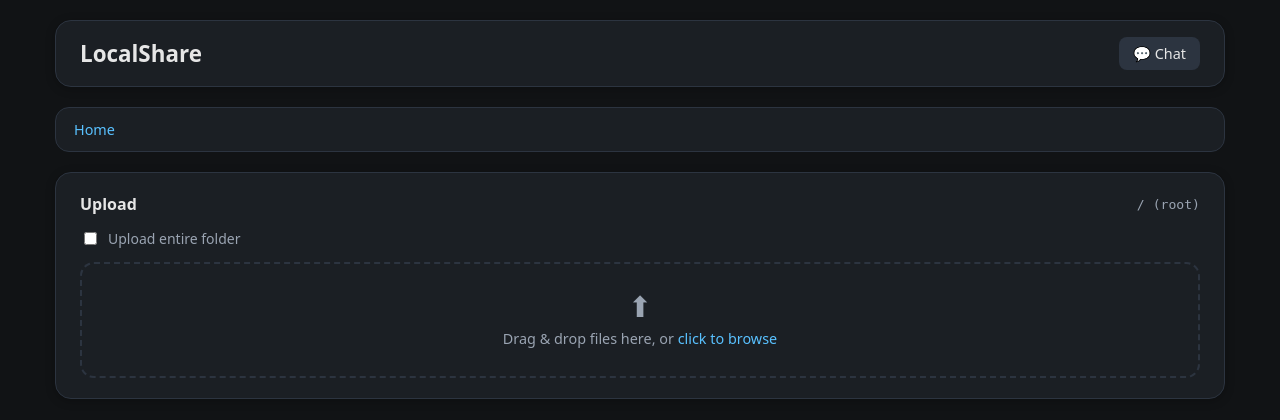
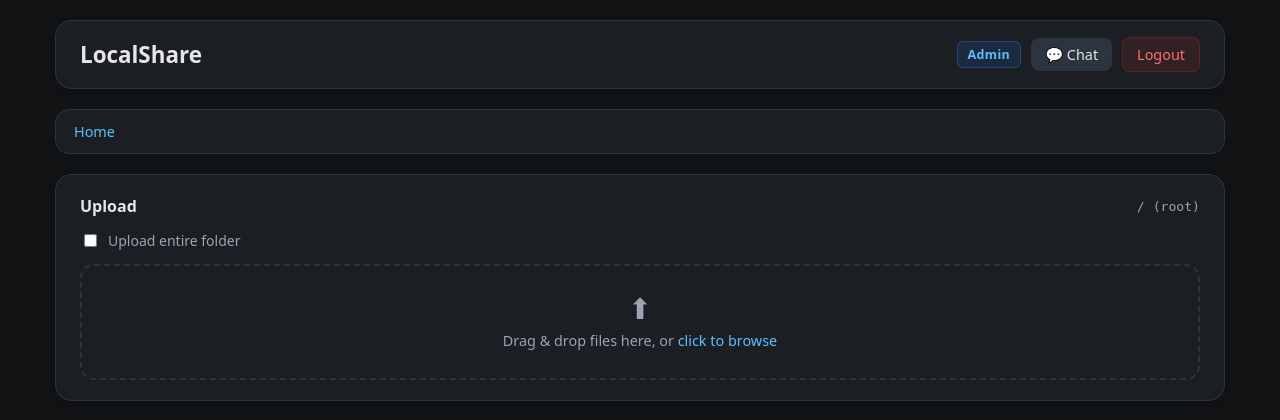
Before and after one commit to Hexanol777/LocalShare, a Flask app: page /browse in a window 1280 px wide. Shown: the top 420 px of the page. Run offline with Flask 3, Linux system fonts and the light colour scheme; parts of the project's set-up code (start-up, migrations or seed data) failed here and were passed over.

Commit message:
refactor: extract auth routes into routes/auth.py blueprint

```diff
--- a/app.py
+++ b/app.py
@@ -1,6 +1,9 @@
 import os
 import sys
+import secrets
 import logging
+from datetime import timedelta
+
 from flask import Flask
 from apscheduler.schedulers.background import BackgroundScheduler
 
@@ -9,7 +12,10 @@ from extensions import db, socketio
 logging.basicConfig(level=logging.INFO)
 logger = logging.getLogger(__name__)
 
-# --- App setup ---
+# ============================================================
+# APP SETUP
+# ============================================================
+
 app = Flask(__name__)
 
 # CLI Argument Parsing & Safety Flag
@@ -19,23 +25,59 @@ if custom_folder:
     if not os.path.isdir(custom_folder):
         print(f"Error: Directory '{custom_folder}' does not exist.")
         sys.exit(1)
-    app.config['UPLOAD_FOLDER'] = os.path.abspath(custom_folder)
+    app.config['UPLOAD_FOLDER']   = os.path.abspath(custom_folder)
     app.config['CLEANUP_ENABLED'] = False
 else:
-    app.config['UPLOAD_FOLDER'] = 'uploads'
+    app.config['UPLOAD_FOLDER']   = 'uploads'
     app.config['CLEANUP_ENABLED'] = True
 
 app.config['SQLALCHEMY_DATABASE_URI']        = 'sqlite:///database.db'
 app.config['SQLALCHEMY_TRACK_MODIFICATIONS'] = False
 app.config['MAX_CONTENT_LENGTH']             = 10_000 * 1024 * 1024  # 10 GB
 
+# ============================================================
+# AUTH CONFIG
+# ============================================================
+
+_SECRET_KEY     = os.environ.get('SECRET_KEY')
+_ADMIN_PASSWORD = os.environ.get('ADMIN_PASSWORD', 'admin123')
+
+if not _SECRET_KEY:
+    _SECRET_KEY = secrets.token_hex(32)
+    logger.warning(
+        "SECRET_KEY not set — using a randomly generated key. "
+        "Sessions will be invalidated on every restart. "
+        "Set SECRET_KEY as an environment variable for persistence."
+    )
+
+if _ADMIN_PASSWORD == 'admin123':
+    logger.warning(
+        "\n" + "=" * 62 +
+        "\n  WARNING: Default admin password in use!" +
+        "\n  Set ADMIN_PASSWORD as an environment variable before" +
+        "\n  exposing this server to your network." +
+        "\n" + "=" * 62
+    )
+
+app.config['SECRET_KEY']                 = _SECRET_KEY
+app.config['ADMIN_PASSWORD']             = _ADMIN_PASSWORD  # read by routes/auth.py
+app.config['PERMANENT_SESSION_LIFETIME'] = timedelta(days=30)
+
+# ============================================================
+# EXTENSIONS
+# ============================================================
+
 db.init_app(app)
 socketio.init_app(app, cors_allowed_origins='*', async_mode='threading')
 
-# --- Blueprints ---
+# ============================================================
+# BLUEPRINTS
+# ============================================================
+
 # Importing watch also registers the @socketio.on('join_watch') handler
 from routes.files import files_bp
 from routes.chat  import chat_bp
+from routes.auth  import auth_bp
 from routes.watch import (watch_bp,
                           watch_sessions, watch_lock,
                           viewers_data,   viewers_lock,
@@ -43,9 +85,26 @@ from routes.watch import (watch_bp,
 
 app.register_blueprint(files_bp)
 app.register_blueprint(chat_bp)
+app.register_blueprint(auth_bp)
 app.register_blueprint(watch_bp)
 
-# --- Scheduler ---
+# ============================================================
+# CONTEXT PROCESSOR
+# Context processors are app-level — they must be registered on
+# the app itself to inject into templates from all blueprints.
+# ============================================================
+
+from utils import is_admin
+
+@app.context_processor
+def inject_auth_status():
+    """Makes admin_mode available in every template automatically."""
+    return dict(admin_mode=is_admin())
+
+# ============================================================
+# SCHEDULER
+# ============================================================
+
 from utils import cleanup_old_files, cleanup_watch_sessions, cleanup_rate_limits, start_virtual_mdns
 
 def _cleanup_files():
@@ -64,7 +123,10 @@ scheduler.add_job(
 )
 scheduler.start()
 
-# --- Entrypoint ---
+# ============================================================
+# ENTRYPOINT
+# ============================================================
+
 if __name__ == '__main__':
     os.makedirs('instance', exist_ok=True)
     os.makedirs(app.config['UPLOAD_FOLDER'], exist_ok=True)
@@ -85,13 +147,11 @@ if __name__ == '__main__':
     # --- TRICK mDNS USING ZEROCONF ---
     zeroconf, service_info, machine_ip = start_virtual_mdns(hostname="share", port=80)
 
-    print(f"Running on:\n  http://{machine_ip}:5000\n  http://localhost:5000\n  http://share.local:5000")
     print("Press CTRL+C to quit")
 
     try:
         socketio.run(app, host='0.0.0.0', port=80)
     finally:
-        # Guarantee network cleanup hooks fire safely if application exits
         logger.info("De-registering broadcast parameters from local subnet routing tables...")
         zeroconf.unregister_service(service_info)
         zeroconf.close()
--- a/templates/browse.html
+++ b/templates/browse.html
@@ -13,7 +13,17 @@
     <!-- HEADER -->
     <div class="header-box">
         <h1>LocalShare</h1>
-        <a class="nav-pill" href="{{ url_for('chat.chat') }}">💬 Chat</a>
+        <div class="header-actions">
+            {% if admin_mode %}
+            <span class="admin-badge">Admin</span>
+            {% endif %}
+            <a class="nav-pill" href="{{ url_for('chat.chat') }}">💬 Chat</a>
+            {% if admin_mode %}
+            <a class="nav-pill nav-pill-logout" href="{{ url_for('auth.logout') }}">Logout</a>
+            {% else %}
+            <a class="nav-pill" href="{{ url_for('auth.login') }}">Login</a>
+            {% endif %}
+        </div>
     </div>
 
     <!-- BREADCRUMBS -->
@@ -24,7 +34,8 @@
         {% endfor %}
     </div>
 
-    <!-- UPLOAD ISLAND -->
+    <!-- UPLOAD ISLAND — admin only -->
+    {% if admin_mode %}
     <div class="upload-island">
 
         <div class="upload-island-header">
@@ -60,8 +71,9 @@
         </div>
 
     </div>
+    {% endif %}
 
-    <!-- READER BUTTON (image-only folders) -->
+    <!-- READER BUTTON -->
     {% if image_only %}
     <div style="text-align:center; margin-bottom:20px;">
         <a class="reader-button" href="{{ url_for('files.reader', path=current_path) }}">
@@ -77,7 +89,9 @@
         <a class="file-row folder-row" href="{{ url_for('files.browse', path=parent_path) }}">
             <div class="file-main">
                 <div class="thumb folder-thumb">📁</div>
-                <div class="file-info"><div class="file-name">..</div></div>
+                <div class="file-info">
+                    <div class="file-name">..</div>
+                </div>
             </div>
             <div class="file-meta">Parent Folder</div>
         </a>
@@ -86,6 +100,7 @@
         {% for item in items %}
 
         {% if item.type == 'dir' %}
+        <!-- FOLDER -->
         <a class="file-row folder-row" href="{{ url_for('files.browse', path=item.path) }}">
             <div class="file-main">
                 <div class="thumb folder-thumb">📁</div>
@@ -97,8 +112,10 @@
         </a>
 
         {% else %}
+        <!-- FILE -->
         <div class="file-row">
             <div class="file-main">
+
                 {% if item.has_thumbnail %}
                 <img class="thumb"
                      src="{{ url_for('files.thumbnail', file_id=item.file_id) }}"
@@ -109,13 +126,28 @@
                 {% endif %}
 
                 <div class="file-info">
-                    <div class="file-name" title="{{ item.name }}">{{ item.name }}</div>
+                    <!-- File name / inline rename form -->
+                    <div class="file-name" id="fname-{{ item.file_id }}" title="{{ item.name }}">
+                        {{ item.name }}
+                    </div>
+                    {% if admin_mode %}
+                    <form id="rename-form-{{ item.file_id }}"
+                          class="rename-form hidden"
+                          method="POST"
+                          action="{{ url_for('files.rename_file', file_id=item.file_id) }}">
+                        <input type="text" name="name" value="{{ item.name }}" class="rename-input">
+                        <button type="submit" class="admin-btn" title="Save">✓</button>
+                        <button type="button" class="admin-btn"
+                                onclick="cancelRename({{ item.file_id }})" title="Cancel">✕</button>
+                    </form>
+                    {% endif %}
                     <div class="file-meta-mobile">{{ item.size }}</div>
                 </div>
             </div>
 
             <div class="file-meta">{{ item.size }}</div>
 
+            <!-- Standard actions -->
             <div class="file-actions">
                 <a class="action-btn download-btn"
                    href="{{ url_for('files.download_file', file_id=item.file_id) }}">Download</a>
@@ -124,6 +156,21 @@
                    href="{{ url_for('files.stream_page', file_id=item.file_id) }}">Stream</a>
                 {% endif %}
             </div>
+
+            <!-- Admin actions -->
+            {% if admin_mode %}
+            <div class="admin-actions">
+                <button class="admin-btn rename-btn"
+                        onclick="startRename({{ item.file_id }})"
+                        title="Rename">✏</button>
+                <form method="POST"
+                      action="{{ url_for('files.delete_file', file_id=item.file_id) }}"
+                      onsubmit="return confirm('Delete \'{{ item.name }}\'? This cannot be undone.')">
+                    <button type="submit" class="admin-btn delete-btn" title="Delete">🗑</button>
+                </form>
+            </div>
+            {% endif %}
+
         </div>
         {% endif %}
 
@@ -132,8 +179,11 @@
 </div>
 
 <script>
+/* ---------- Upload island ---------- */
 (function () {
-    const dropArea     = document.getElementById('drop-area');
+    const uploadIsland = document.getElementById('drop-area');
+    if (!uploadIsland) return;   // guests don't see the island
+
     const fileInput    = document.getElementById('file-input');
     const folderMode   = document.getElementById('folder-mode');
     const progressWrap = document.getElementById('upload-progress-wrap');
@@ -158,20 +208,20 @@
     });
 
     ['dragenter','dragover','dragleave','drop'].forEach(ev =>
-        dropArea.addEventListener(ev, e => { e.preventDefault(); e.stopPropagation(); })
+        uploadIsland.addEventListener(ev, e => { e.preventDefault(); e.stopPropagation(); })
     );
     ['dragenter','dragover'].forEach(ev =>
-        dropArea.addEventListener(ev, () => dropArea.classList.add('dragover'))
+        uploadIsland.addEventListener(ev, () => uploadIsland.classList.add('dragover'))
     );
     ['dragleave','drop'].forEach(ev =>
-        dropArea.addEventListener(ev, () => dropArea.classList.remove('dragover'))
+        uploadIsland.addEventListener(ev, () => uploadIsland.classList.remove('dragover'))
     );
 
-    dropArea.addEventListener('drop', e => {
+    uploadIsland.addEventListener('drop', e => {
         const f = e.dataTransfer.files;
         if (f.length) { fileInput.files = f; startUpload(); }
     });
-    dropArea.addEventListener('click', () => fileInput.click());
+    uploadIsland.addEventListener('click', () => fileInput.click());
     fileInput.addEventListener('change', startUpload);
 
     function startUpload() {
@@ -207,6 +257,22 @@
         xhr.send(fd);
     }
 })();
+
+/* ---------- Inline rename ---------- */
+function startRename(fileId) {
+    const nameEl = document.getElementById('fname-' + fileId);
+    const formEl = document.getElementById('rename-form-' + fileId);
+    nameEl.classList.add('hidden');
+    formEl.classList.remove('hidden');
+    const input = formEl.querySelector('input');
+    input.focus();
+    input.select();
+}
+
+function cancelRename(fileId) {
+    document.getElementById('fname-' + fileId).classList.remove('hidden');
+    document.getElementById('rename-form-' + fileId).classList.add('hidden');
+}
 </script>
 
 </body>
```
